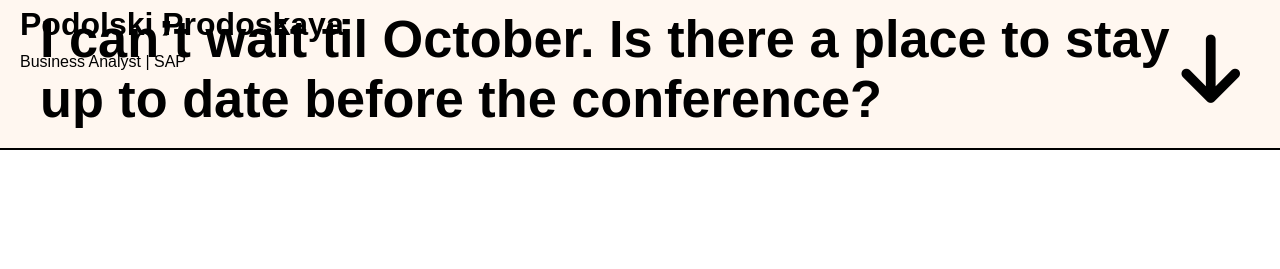
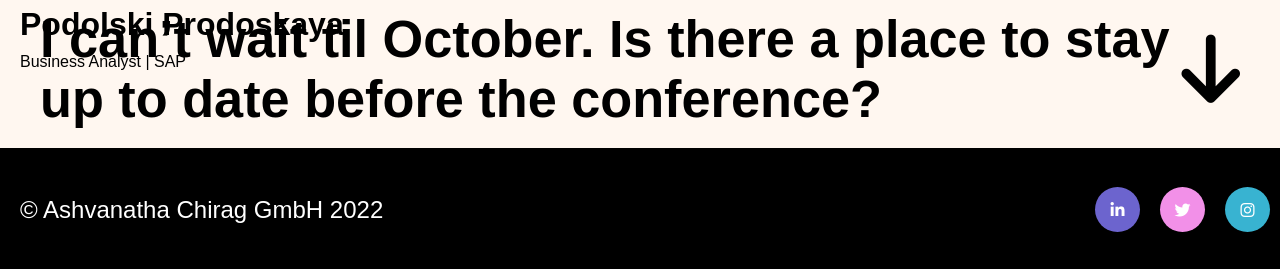
Before and after one commit to devhausleipzig/Camp7-Ashvanatha-Chirag-GmbH-business-website, a plain HTML site: page index.html in a window 1280 px wide. Shown: the part 5614-5883 px from the top of the page. Before the commit the page ends 5764 px from the top, so only its background shows below. Drawn offline with Linux system fonts and the light colour scheme.

Commit message:
add footer and footer style

```diff
--- a/index.html
+++ b/index.html
@@ -379,6 +379,18 @@
 			<!--Flex div-->
 			<!-- Copy right on the left-->
 			<!-- Three social media icons which have the same effect of the buttons, it looks like it pops up-->
+			<div id="copyright">© Ashvanatha Chirag GmbH 2022</div>
+			<div id="social-media">
+				<div class="social-circle" id="social-circle-linkedin">
+					<i class="fa-brands fa-linkedin-in"></i>
+				</div>
+				<div class="social-circle" id="social-circle-twitter">
+					<i class="fa-brands fa-twitter"></i>
+				</div>
+				<div class="social-circle" id="social-circle-instagram">
+					<i class="fa-brands fa-instagram"></i>
+				</div>
+			</div>
 		</footer>
 	</body>
 </html>
--- a/style.css
+++ b/style.css
@@ -185,3 +185,45 @@ ticker p {
 .unhidden {
 	display: contents;
 }
+
+footer {
+	position: absolute;
+	display: flex;
+	justify-content: space-between;
+	align-items: center;
+	height: 119px;
+	width: 100%;
+	background-color: black;
+	color: white;
+}
+
+#copyright {
+	font-size: x-large;
+	margin-left: 20px;
+}
+
+#social-media {
+	display: flex;
+	justify-content: space-around;
+}
+.social-circle {
+	display: flex;
+	justify-content: space-around;
+	align-items: center;
+	height: 45px;
+	width: 45px;
+	border-radius: 999px;
+	margin: 0 10px;
+}
+
+#social-circle-linkedin {
+	background-color: #6c64ce;
+}
+
+#social-circle-twitter {
+	background-color: #f290e8;
+}
+
+#social-circle-instagram {
+	background-color: #38b3d1;
+}
```
